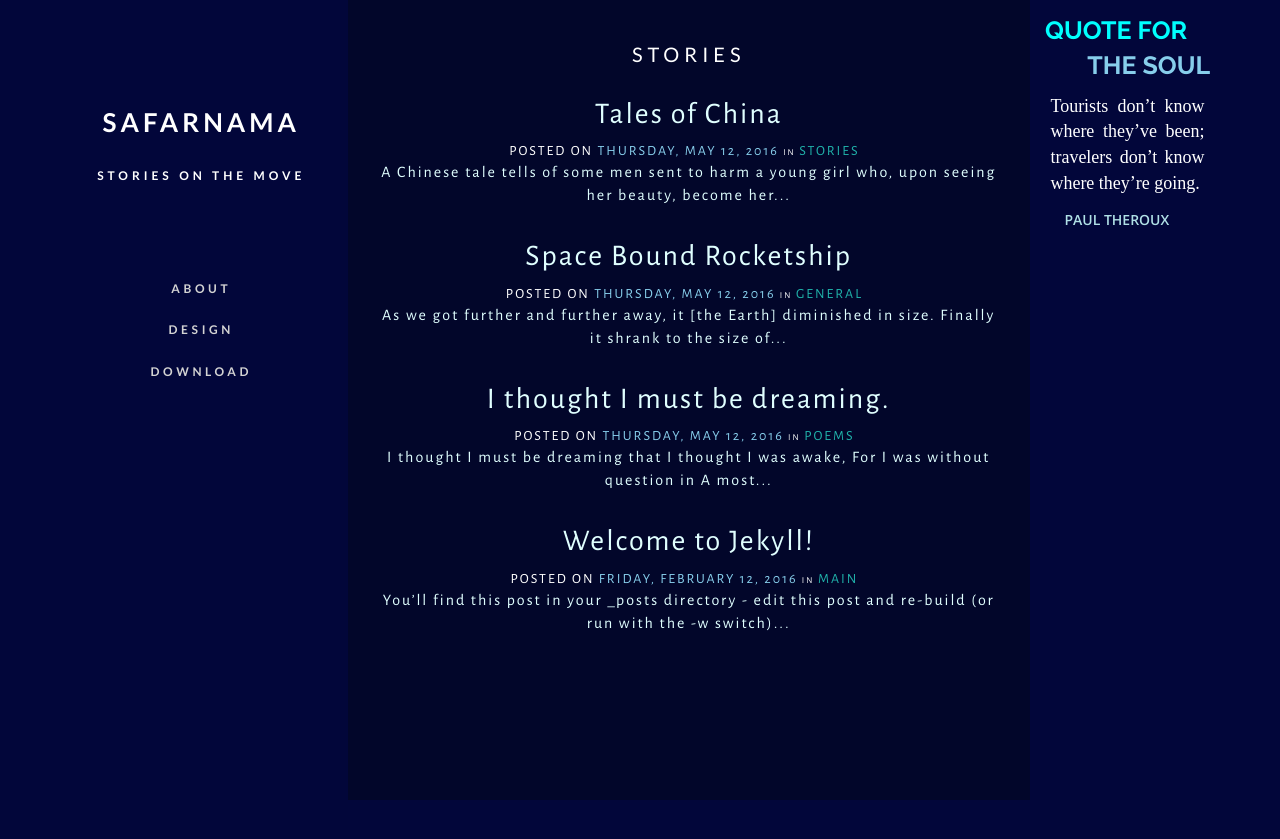
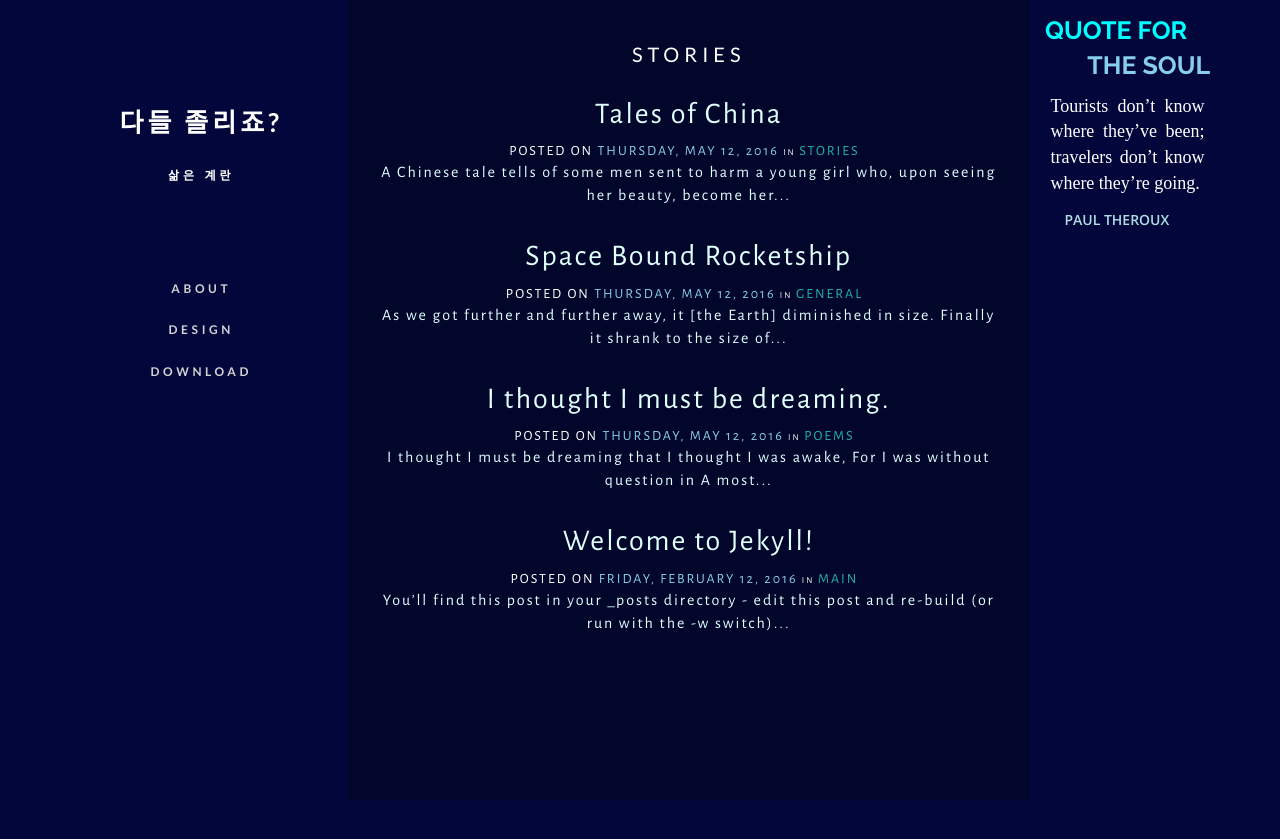
Before and after one commit to strawberryjamsea/trust1303.github.io-1, a Jekyll site: the page built from index.html, in a window 1280 px wide. Shown: the top 839 px of the page. Built offline with Jekyll 4.4.1, drawn with Linux system fonts in a browser that asks for light colours; nearby versions of some CDN libraries.

Commit message:
Update _config.yml

```diff
--- a/_config.yml
+++ b/_config.yml
@@ -6,14 +6,14 @@
 # 'jekyll serve'. If you change this file, please restart the server process.
 
 # Site settings
-title: SAFARNAMA
-email: your-email@domain.com
-description: STORIES ON THE MOVE
+title: 다들 졸리죠?
+email: trust1303@naver.com
+description: 삶은 계란
 
 baseurl: "" #e.g. /safarnama, /blog. Dont forget the '/'.
-url: "http://hemangsk.github.io" # the base hostname & protocol for your site
-twitter_username: jekyllrb
-github_username:  jekyll
+url: "http://trust1303.github.io" # the base hostname & protocol for your site
+twitter_username:
+github_username: trust1303
 
 # Build settings
 markdown: kramdown
```
